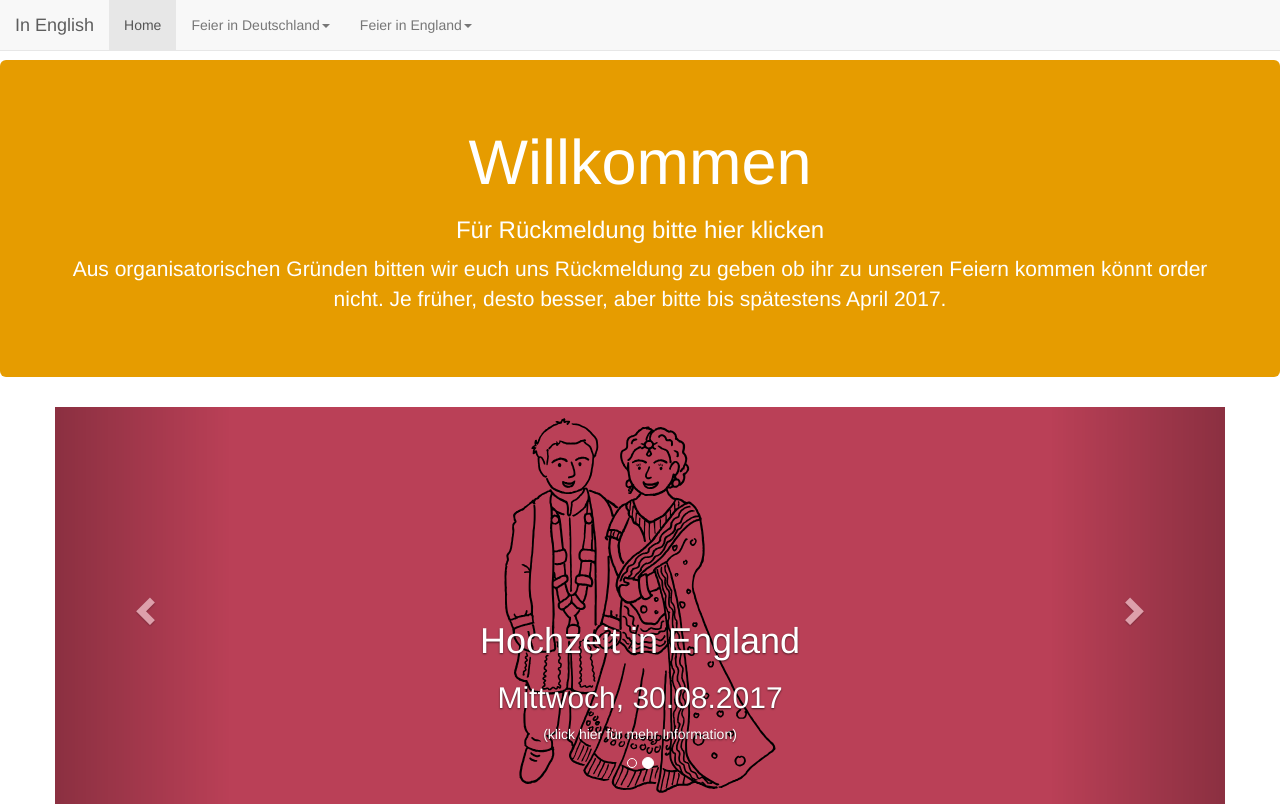
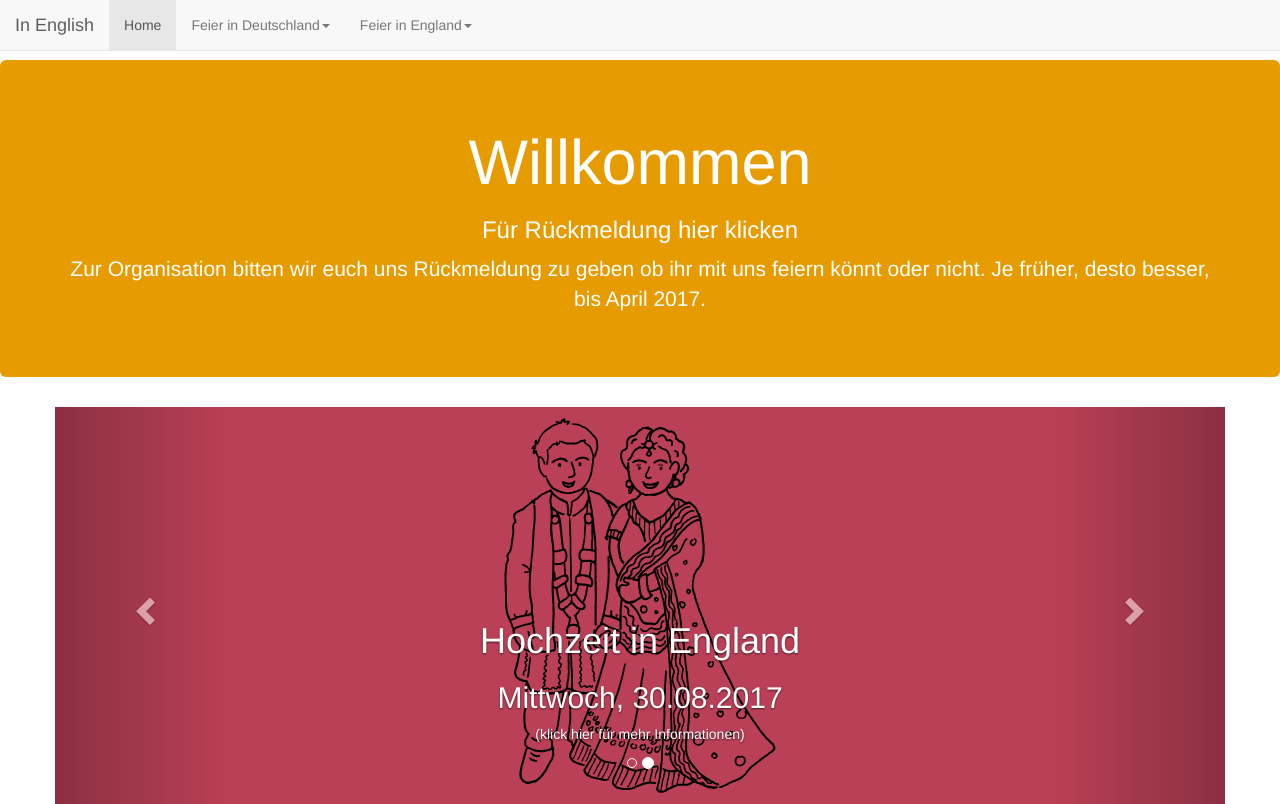
Before and after one commit to mahesh-panchal/BinzerPanchalWeddingCelebration2017, a plain HTML site: page index.html in a window 1280 px wide. Both pictures are taken after a click on the link "Auf Deutsch". Drawn offline with nearby package versions, Linux system fonts and the light colour scheme.

Commit message:
changed formulation slighty

```diff
--- a/index.html
+++ b/index.html
@@ -74,10 +74,9 @@
 					</a>
 					<a href="https://goo.gl/forms/Qy0pCSnPnbUATy7H3" lang="de" target="_blank" style="color:white;">
 					<h1 class="text-center">Willkommen</h1>
-					<h3 class="text-center">Für Rückmeldung bitte hier klicken</h3>
+					<h3 class="text-center">Für Rückmeldung hier klicken</h3>
 					<p class="center-block text-center">
-					Aus organisatorischen Gründen bitten wir euch uns Rückmeldung zu geben ob ihr zu unseren Feiern
-					kommen könnt order nicht. Je früher, desto besser, aber bitte bis spätestens April 2017.
+					Zur Organisation bitten wir euch uns Rückmeldung zu geben ob ihr mit uns feiern könnt oder nicht. Je früher, desto besser, bis April 2017.
 					</p>
 					</a>
 				</div>
@@ -103,7 +102,7 @@
 									<h2 lang="en" class="">Saturday 24th June 2017</h2>
 									<h2 lang="de" class="">Samstag, 24.06.2017</h2>
 									<p lang="en">(click here for more information)</p>
-									<p lang="de">(klick hier für mehr Information)</p>
+									<p lang="de">(klick hier für mehr Informationen)</p>
 								</div>
 								<img src="images/euro_couple.svg" class="img-responsive center-block" alt="Amrei and Mahesh in wedding attire for the celebration in Germany">
 								</a>
@@ -117,7 +116,7 @@
 									<h2 lang="en" class="">Wednesday 30th August 2017</h2>
 									<h2 lang="de" class="">Mittwoch, 30.08.2017</h2>
 									<p lang="en">(click here for more information)</p>
-									<p lang="de">(klick hier für mehr Information)</p>
+									<p lang="de">(klick hier für mehr Informationen)</p>
 								</div>
 								<img src="images/ind_couple.svg" class="img-responsive center-block" alt="Mahesh and Amrei in wedding attire for the celebration in England">
 								</a>
```
